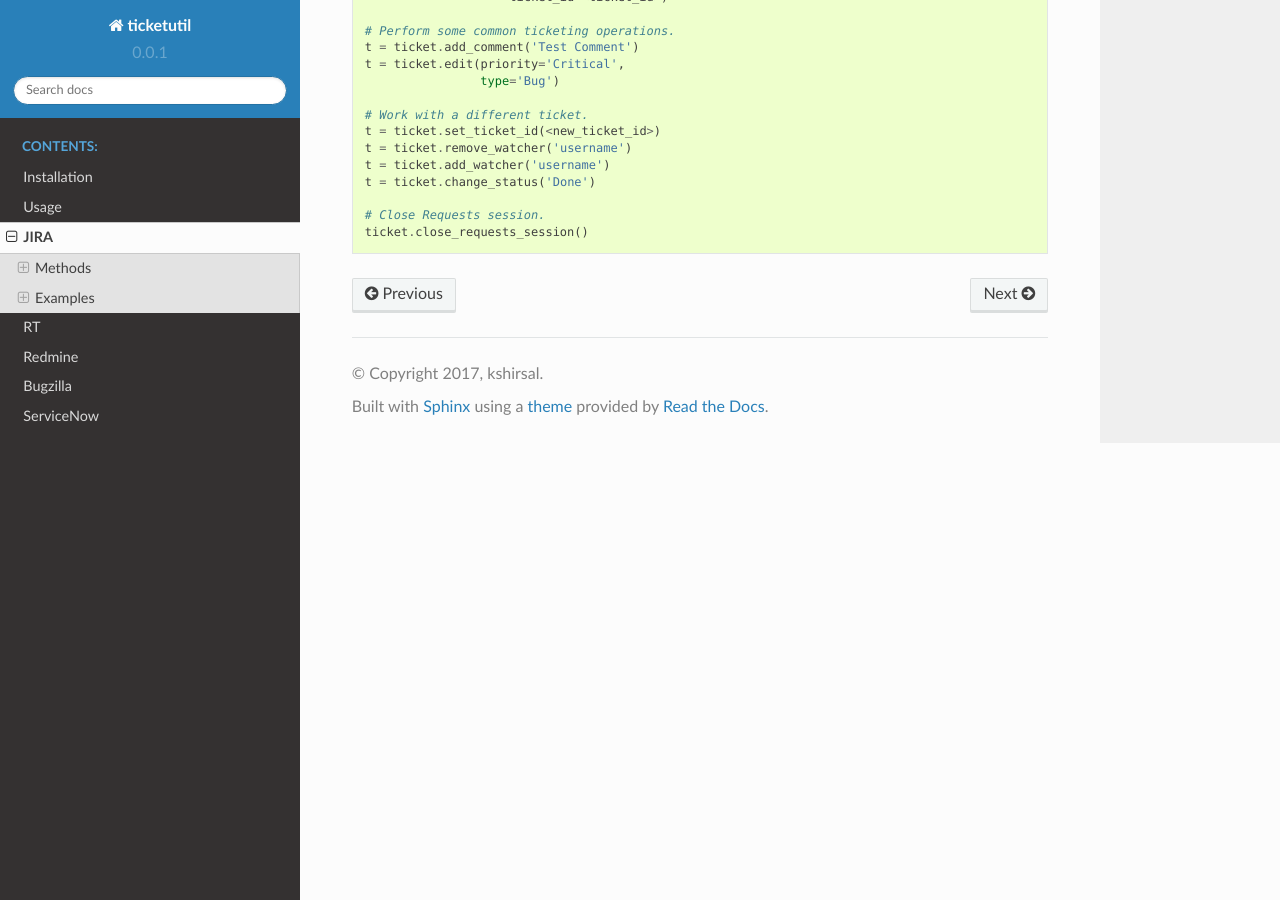
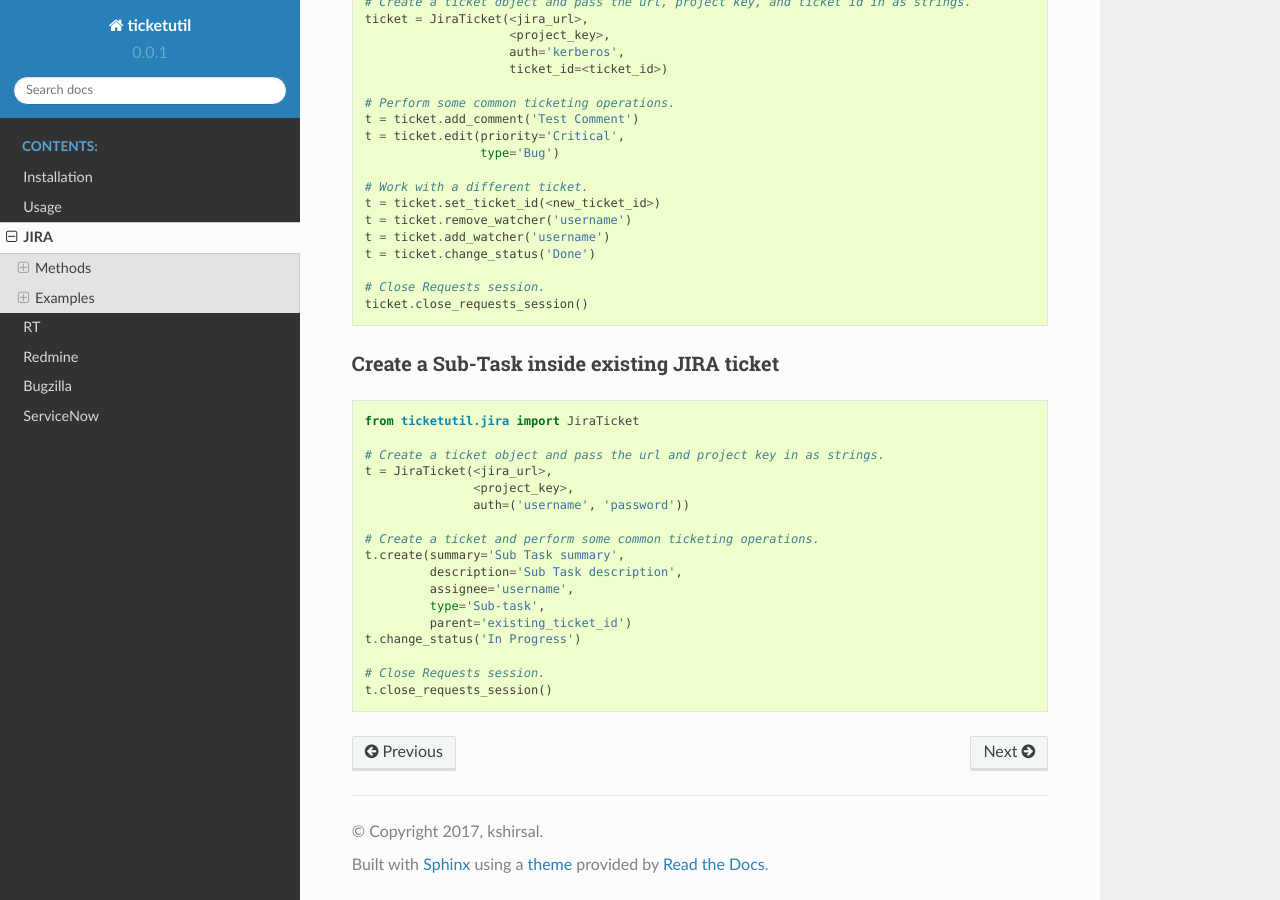
Before and after one commit to dmranck/ticketutil, a Sphinx documentation site: the page built from read-the-docs/source/JIRA.rst, in a window 1280 px wide and 900 px high, scrolled down 4548 px. Built offline with Sphinx 7.4.7 and the Read the Docs theme 2.0.0, drawn with Linux system fonts in a browser that asks for light colours; some of the changed text lies outside the part shown.

Commit message:
ADD support for creating subtasks in JIRA
* Add support for creating Sub Task

Fixes https://github.com/dmranck/ticketutil/issues/26

Signed-off-by: Abhijeet Kasurde <akasurde@redhat.com>

* Fix parent field

According to JIRA API 'parent' field must be object with 'key' or 'id'.

* Added subtasks docs

* Fix _prepare_ticket_fields()

```diff
--- a/read-the-docs/source/JIRA.rst
+++ b/read-the-docs/source/JIRA.rst
@@ -54,6 +54,10 @@ particular JIRA instance during ticket creation:
     duedate='2017-01-13'
     parent='KEY-XX'
     customfield_XXXXX='Custom field text'
+
+While creating a Sub task, parent ticket id is required, otherwise create()
+method fails with KeyError - "Parent field is required while creating a Sub
+Task"
 
 edit()
 ------
@@ -255,3 +259,26 @@ Update existing JIRA tickets
 
     # Close Requests session.
     ticket.close_requests_session()
+
+Create a Sub-Task inside existing JIRA ticket
+---------------------------------------------
+
+.. code:: python
+
+    from ticketutil.jira import JiraTicket
+
+    # Create a ticket object and pass the url and project key in as strings.
+    t = JiraTicket(<jira_url>,
+                   <project_key>,
+                   auth=('username', 'password'))
+
+    # Create a ticket and perform some common ticketing operations.
+    t.create(summary='Sub Task summary',
+             description='Sub Task description',
+             assignee='username',
+             type='Sub-task',
+             parent='existing_ticket_id')
+    t.change_status('In Progress')
+
+    # Close Requests session.
+    t.close_requests_session()
```
Also changed, not shown: 1 other file.
